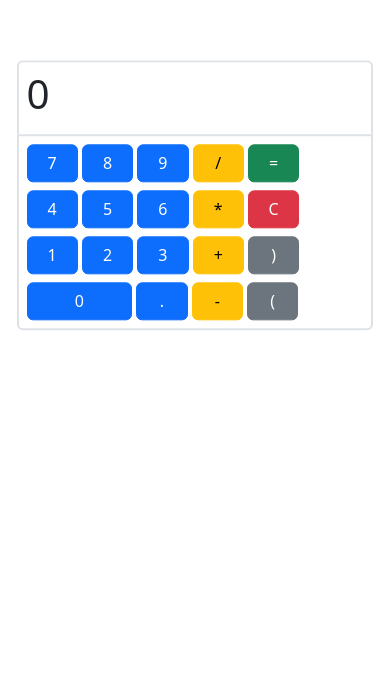
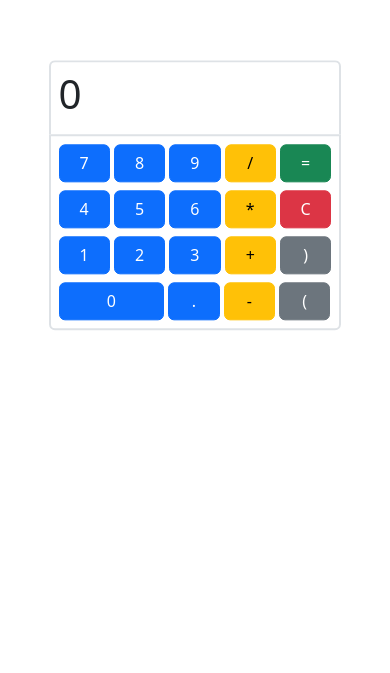
Before and after one commit to Edhet/CalculatorTS, a plain HTML site: page index.html in a window 390 px wide. Shown: the part 129-802 px from the top of the page. Drawn offline with nearby package versions, Linux system fonts and the light colour scheme.

Commit message:
Responsive div for keyboard and display

```diff
--- a/style.css
+++ b/style.css
@@ -20,6 +20,10 @@
 
 @media screen and (max-width:400px){
 
+    .my-content-fit {
+        width: 18.3rem !important;
+    }
+
     .buttonCalc {
         min-width: 3.2rem;
     }
```
